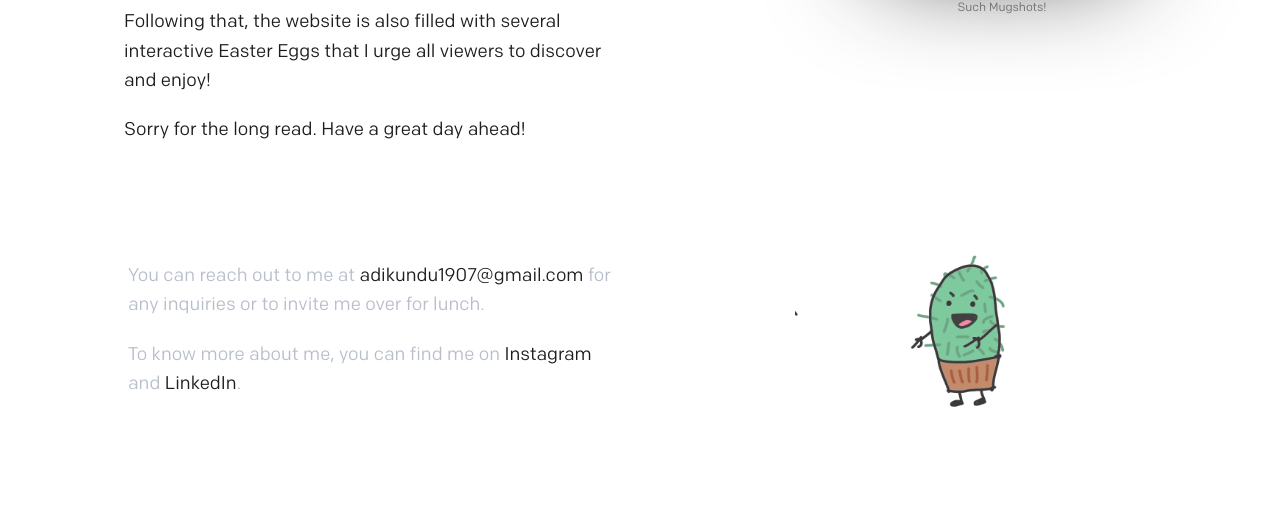
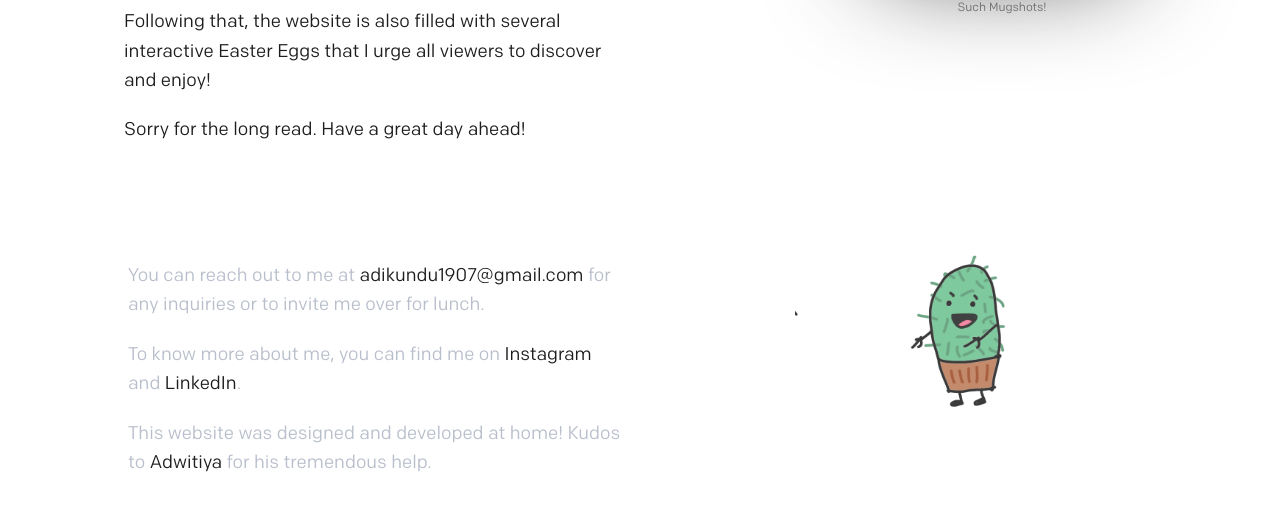
Before and after one commit to mainadwitiya/adikundu.github.io, a website: page about.html in a window 1280 px wide. Shown: the part 1642-2163 px from the top of the page. Drawn offline with nearby package versions, Linux system fonts and the light colour scheme.

Commit message:
Update about.html

```diff
--- a/about.html
+++ b/about.html
@@ -142,7 +142,9 @@
                                           over for lunch.</p>
                                       <p class="is-footer-text">To know more about me, you can find me on <a class="footer-link" href="https://www.instagram.com/adikundu/"><span><nobr>Instagram</nobr></span></a> and
                                           <a class="footer-link" href="https://www.linkedin.com/in/adikundu/"><span><nobr>LinkedIn</nobr></span></a>.</p>
-                                  </div>
+                                <p class="is-footer-text">This website was designed and developed at home! Kudos to <a class="footer-link" href="https://github.com/mainadwitiya"><span><nobr>Adwitiya</nobr></span></a> for his tremendous help.</p>
+
+                                </div>
                                   <div class="column is-2 is-offset-2 is-hidden-mobile" style="max-height: 10rem;">
                                     <figure class="image is-4by5" style="width: 23rem; margin-top: -7rem;">
                                       <img id="eggo-img" src="css/assets/lilCactus.gif">
```
